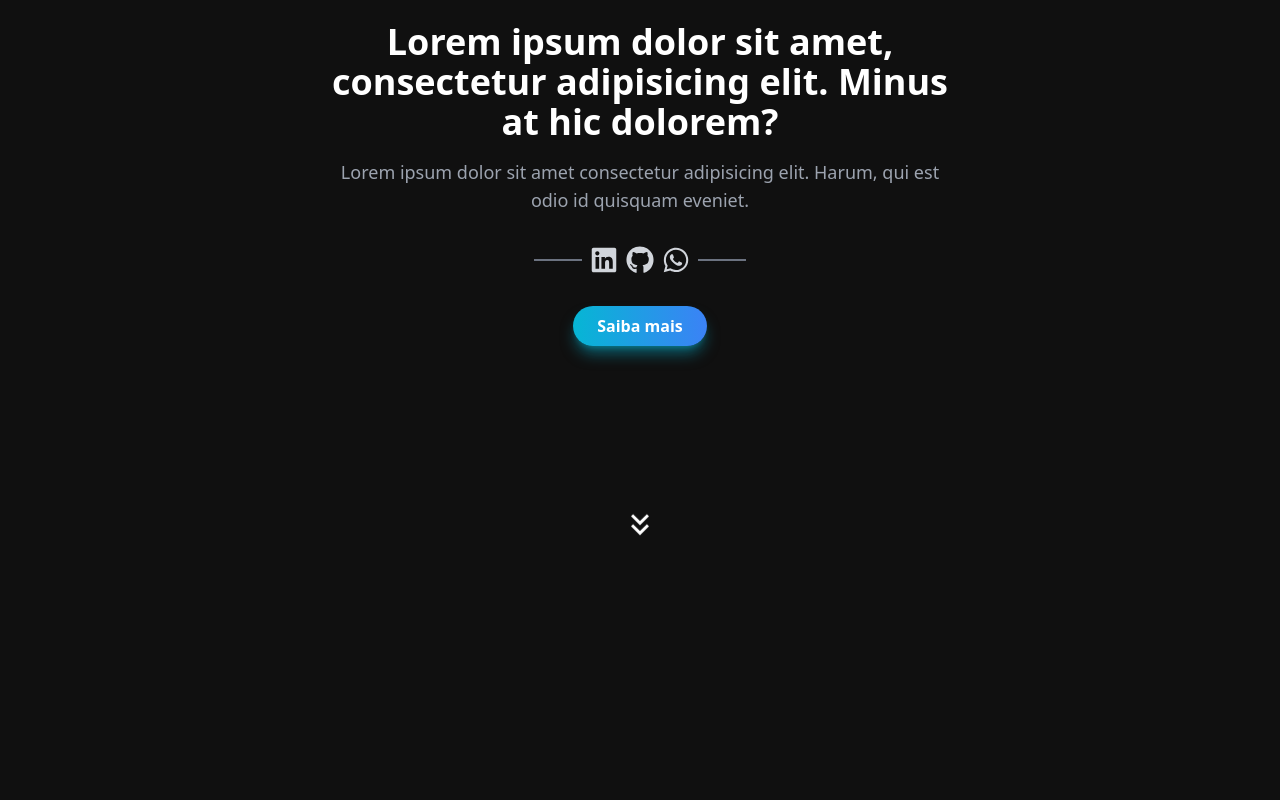
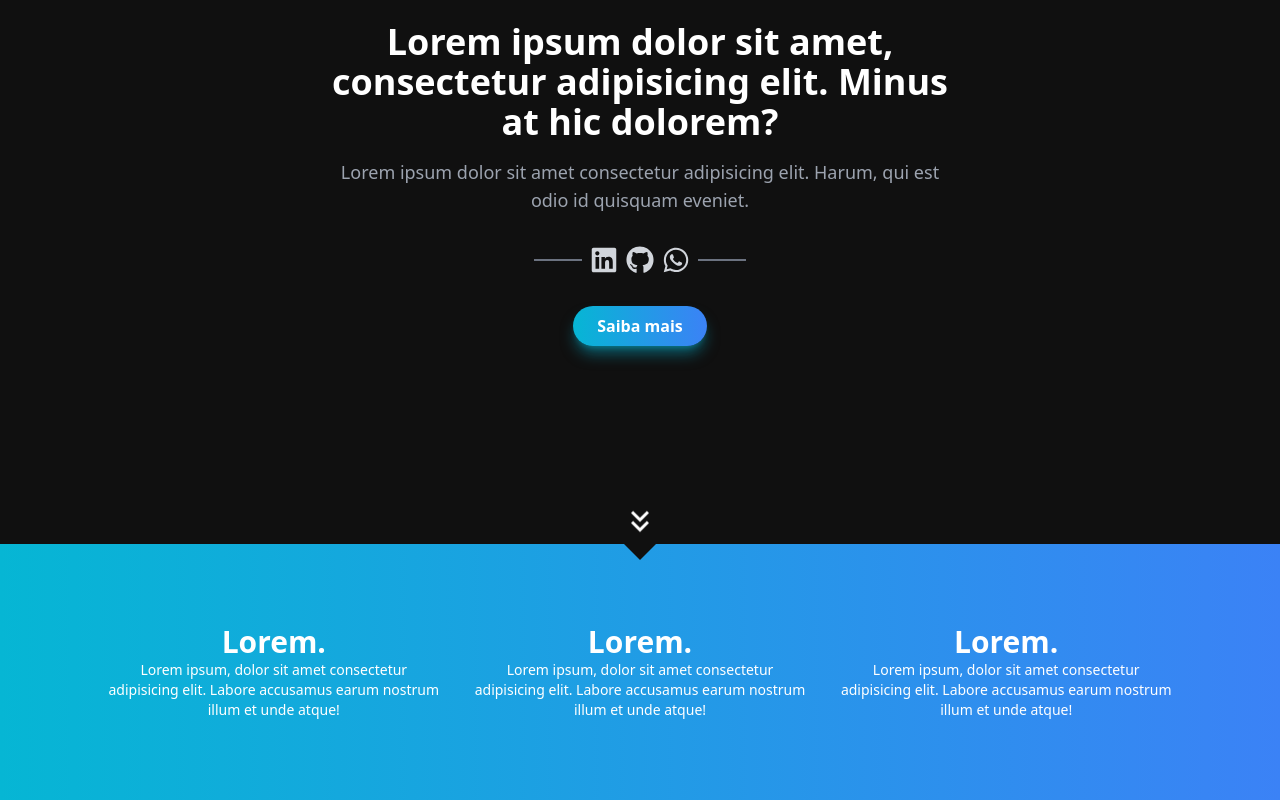
Before and after one commit to diogofernandoj/portfolio, a React (Vite) app: page / in a window 1280 px wide. Shown: the part 256-1056 px from the top of the page. Before the commit the page ends 800 px from the top, so only its background shows below. Built offline with nearby package versions, Linux system fonts and the light colour scheme; a web font is replaced by a local one.

Commit message:
feat: add initial BenefitsSection component

```diff
--- a/src/App.tsx
+++ b/src/App.tsx
@@ -1,11 +1,13 @@
 import HomeSection from "./home/HomeSection";
 import Navbar from "./components/Navbar";
+import BenefitsSection from "./benefits/BenefitsSection";
 
 const App = () => {
   return (
     <div className="text-white">
       <Navbar />
       <HomeSection />
+      <BenefitsSection />
     </div>
   );
 };
--- /dev/null
+++ b/src/benefits/BenefitsSection.tsx
@@ -0,0 +1,35 @@
+const BenefitsSection = () => {
+  return (
+    <div
+      id="benefits"
+      className="relative flex justify-center items-center min-h-64 bg-gradient-to-r from-cyan-500 to-blue-500"
+    >
+      <div className="absolute -top-1 left-1/2 transform -translate-x-1/2 w-0 h-0 border-l-[20px] border-r-[20px] border-t-[20px] border-transparent border-t-brand-background"></div>
+      <div className="md:flex-row h-full w-10/12 mx-auto flex flex-col gap-8 py-8 items-center justify-center text-center">
+        <div className="flex flex-col">
+          <h2 className="text-3xl font-bold">Lorem.</h2>
+          <p className="text-sm">
+            Lorem ipsum, dolor sit amet consectetur adipisicing elit. Labore
+            accusamus earum nostrum illum et unde atque!
+          </p>
+        </div>
+        <div className="flex flex-col">
+          <h2 className="text-3xl font-bold">Lorem.</h2>
+          <p className="text-sm">
+            Lorem ipsum, dolor sit amet consectetur adipisicing elit. Labore
+            accusamus earum nostrum illum et unde atque!
+          </p>
+        </div>
+        <div className="flex flex-col">
+          <h2 className="text-3xl font-bold">Lorem.</h2>
+          <p className="text-sm">
+            Lorem ipsum, dolor sit amet consectetur adipisicing elit. Labore
+            accusamus earum nostrum illum et unde atque!
+          </p>
+        </div>
+      </div>
+    </div>
+  );
+};
+
+export default BenefitsSection;
```
